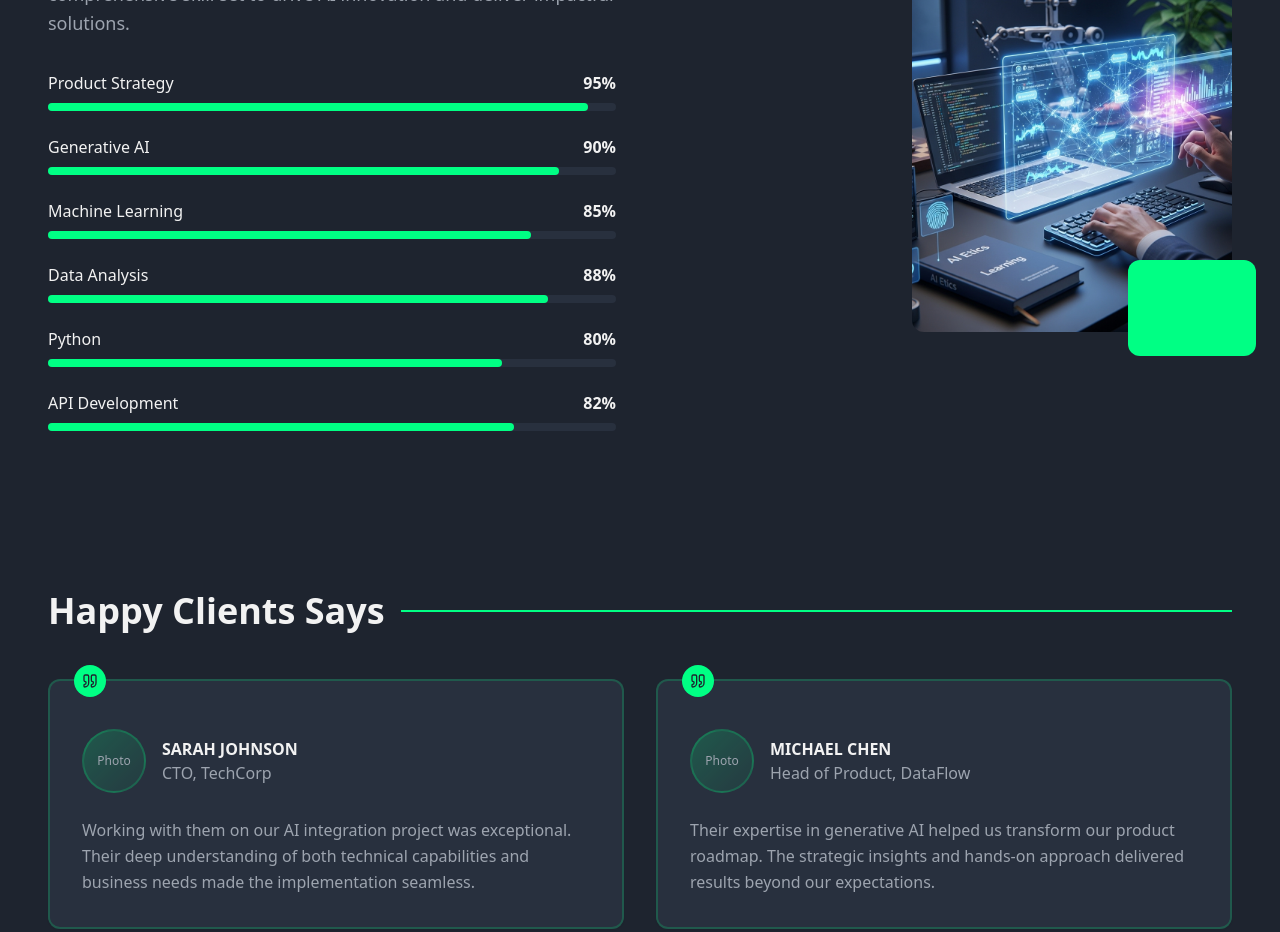
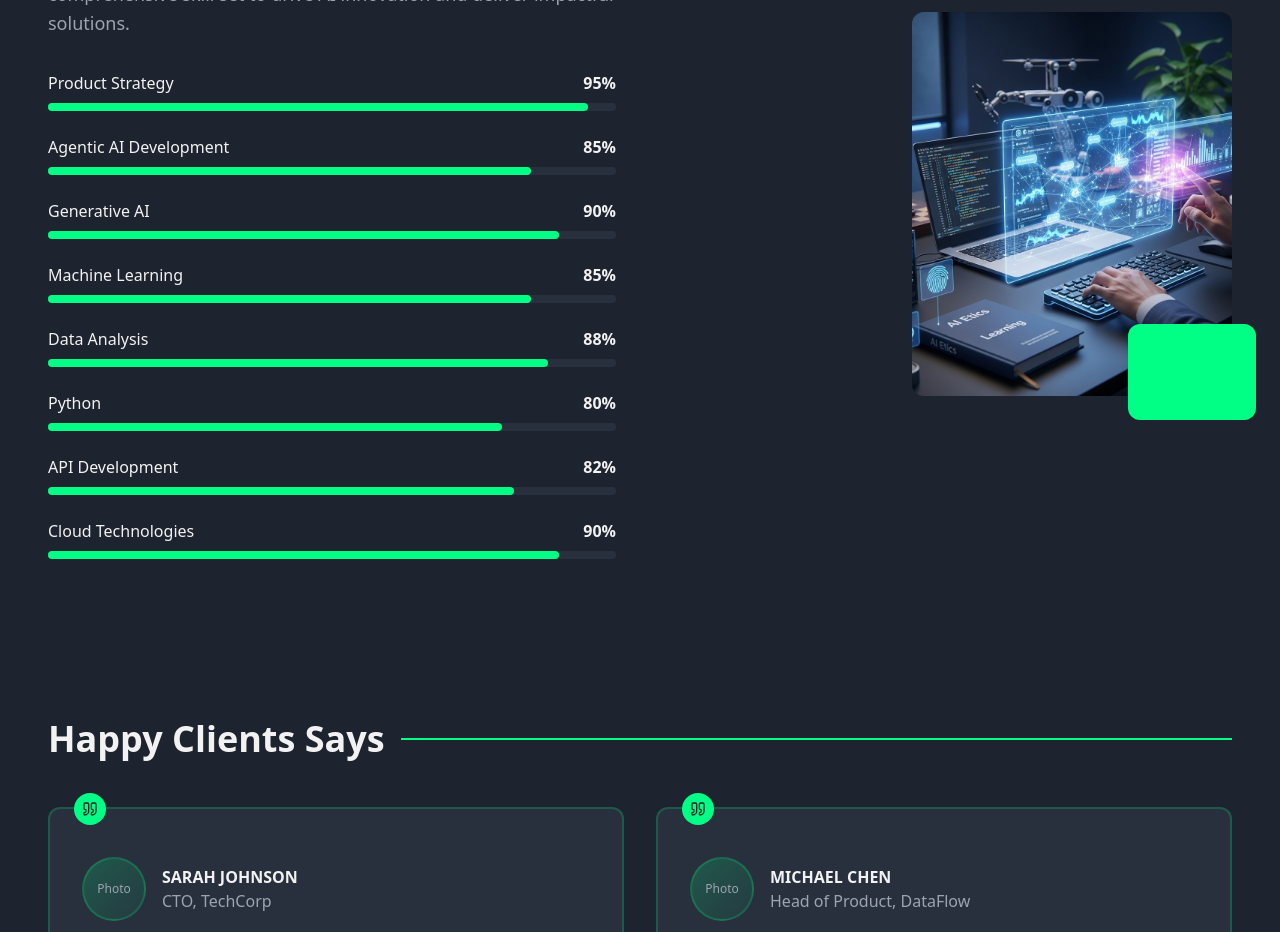
Before and after one commit to pislurcloud/achievement-canvas, a React (Vite) app: page / in a window 1280 px wide. Shown: the part 3380-4312 px from the top of the page. Built offline with nearby package versions, Linux system fonts and the light colour scheme.

Commit message:
Update skills proficiency
Update the proficiency percentages for "Agentic AI development" to 85% and "Cloud technologies" to 90% in the personal skills section.

```diff
--- a/src/components/Skills.tsx
+++ b/src/components/Skills.tsx
@@ -1,10 +1,12 @@
 const skills = [
   { name: "Product Strategy", level: 95 },
+  { name: "Agentic AI Development", level: 85 },
   { name: "Generative AI", level: 90 },
   { name: "Machine Learning", level: 85 },
   { name: "Data Analysis", level: 88 },
   { name: "Python", level: 80 },
-  { name: "API Development", level: 82 }
+  { name: "API Development", level: 82 },
+  { name: "Cloud Technologies", level: 90 }
 ];
 
 const Skills = () => {
```
